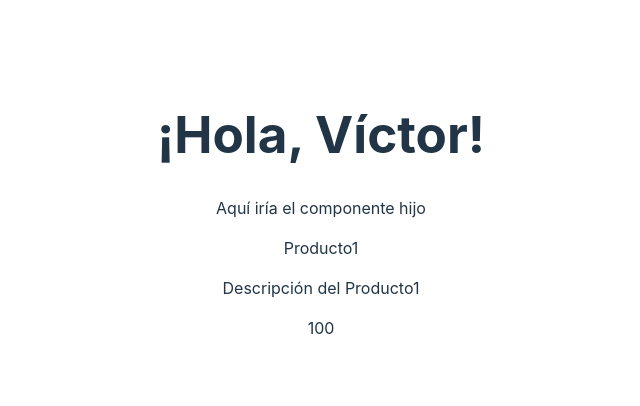
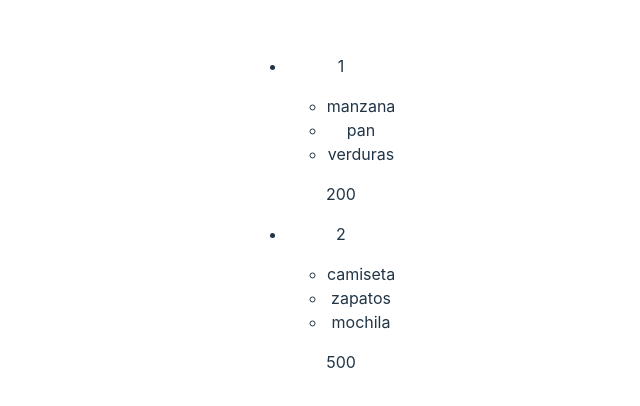
Before and after one commit to vespinozagallegos/proyecto-vite-ts-m4, a React (Vite) app: page / in a window 1280 px wide. Shown: the part 186-592 px from the top of the page, without its empty margins (319-959 px from the left). Built offline with nearby package versions, Linux system fonts and the light colour scheme.

Commit message:
Se importa ListUseExample en App para renderizarlo con éxito

```diff
--- a/src/App.tsx
+++ b/src/App.tsx
@@ -1,6 +1,7 @@
 import './App.css'
-import Saludador from './ReactFC'
-import Product from './Product'
+// import Saludador from './ReactFC'
+// import Product from './Product'
+import ListUseExample from './components/ListUseExample/ListUseExample'
 
 function App() {
 
@@ -12,14 +13,14 @@ function App() {
 
     // <Product name="Víctor"/>               ----> componente sin children.
     <>
-      <Saludador name="Víctor">
+      {/* <Saludador name="Víctor">
         <p>
           Aquí iría el componente hijo
         </p>
-      </Saludador>
+      </Saludador> */}
 
-      <Product title='Producto1' description='Descripción del Producto1' price={100} />
-
+      {/* <Product title='Producto1' description='Descripción del Producto1' price={100} /> */}
+      <ListUseExample/>
     </>
   )
 }
```
